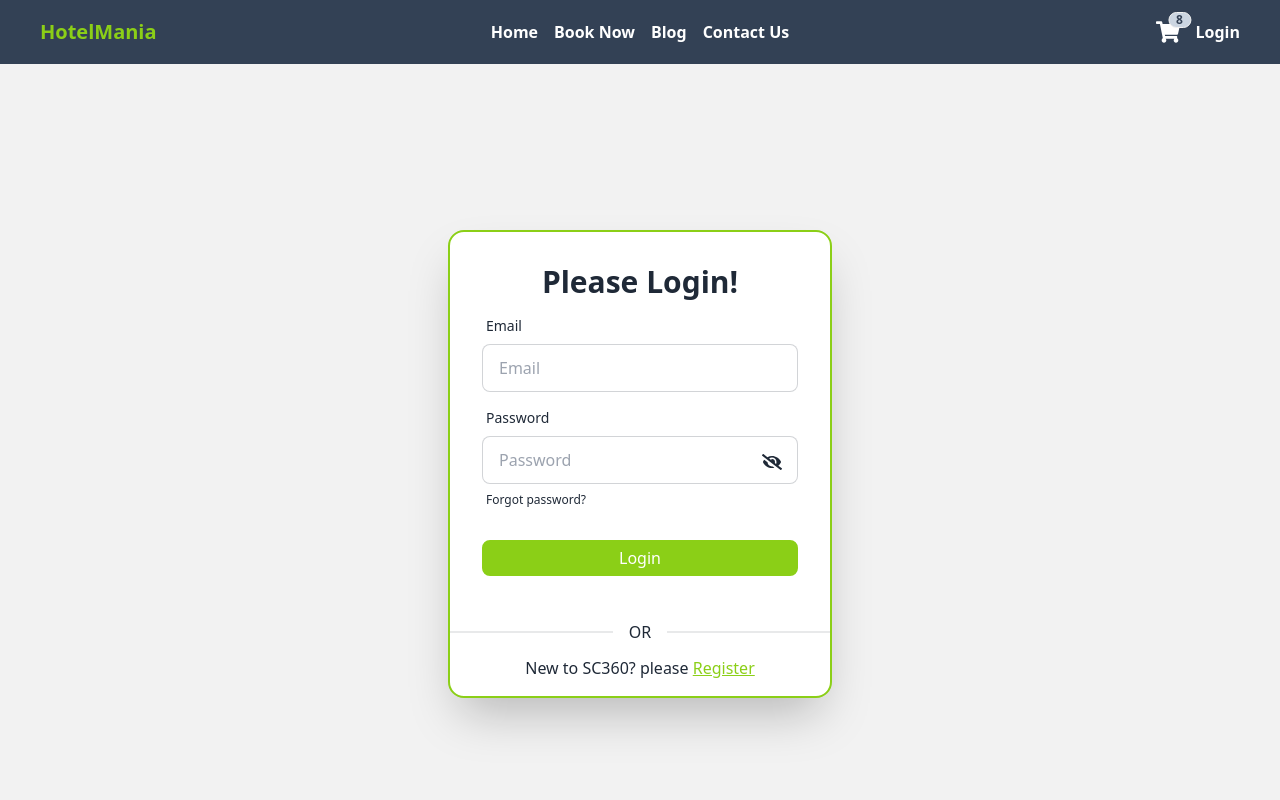
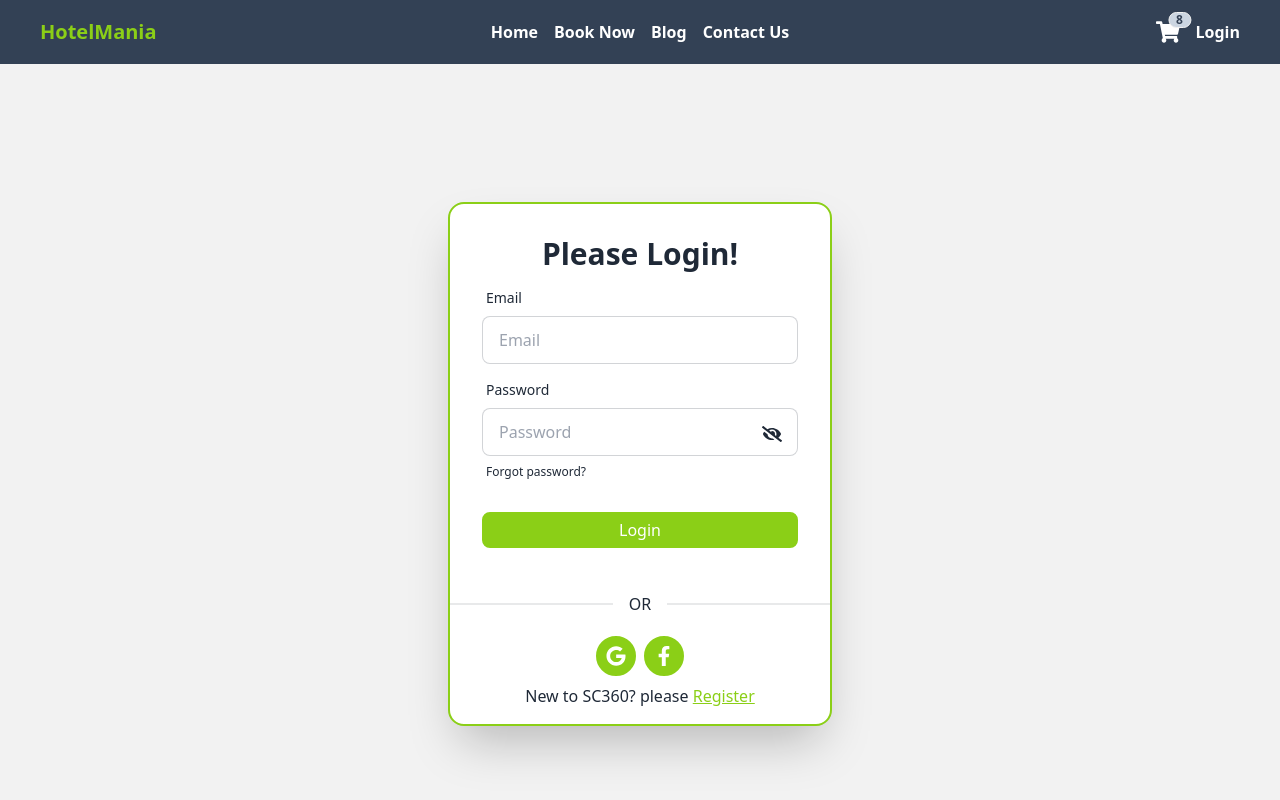
Before and after one commit to ihsajjad/hotel-mania-client, a React (Vite) app: page /login in a window 1280 px wide. Shown: the top 800 px of the page. Built offline with nearby package versions, Linux system fonts and the light colour scheme; no server answers.

Commit message:
added social login to the login page

```diff
--- a/src/pages/login/Login.jsx
+++ b/src/pages/login/Login.jsx
@@ -3,6 +3,7 @@ import { FaEye, FaEyeSlash } from "react-icons/fa";
 import { Link } from "react-router-dom";
 import { AuthContext } from "../../providers/AuthProvider";
 import { useForm } from "react-hook-form";
+import SocialLogin from "../../shared/socialLogin/SocialLogin";
 
 const Login = () => {
   const [error, setError] = useState("");
@@ -82,7 +83,7 @@ const Login = () => {
         </form>
 
         <div className="divider">OR</div>
-
+        <SocialLogin />
         <p className="text-center mb-4">
           New to SC360? please{" "}
           <Link to="/sign-up" className="underline text-[var(--main-color)]">
--- /dev/null
+++ b/src/shared/socialLogin/SocialLogin.jsx
@@ -0,0 +1,32 @@
+import { useContext } from "react";
+import { FaFacebookF, FaGoogle } from "react-icons/fa";
+import { AuthContext } from "../../providers/AuthProvider";
+
+const SocialLogin = () => {
+  const { googleSignIn } = useContext(AuthContext);
+
+  const handleGoogleLogin = () => {
+    console.log("inside the handleGoogleLogin");
+    googleSignIn()
+      .then((result) => {
+        const loggedUser = result.user;
+        console.log(loggedUser);
+      })
+      .catch((error) => console.log(error.message));
+  };
+  return (
+    <div className="flex items-center justify-center space-x-2 my-2">
+      <div
+        onClick={handleGoogleLogin}
+        className="rounded-full bg-[var(--main-color)] text-white p-2 text-xl hover:bg-transparent hover:text-[var(--main-color)] duration-500 border-2 border-[var(--main-color)]"
+      >
+        <FaGoogle />
+      </div>
+      <button className="rounded-full bg-[var(--main-color)] text-white p-2 text-xl hover:bg-transparent hover:text-[var(--main-color)] duration-500 border-2 border-[var(--main-color)]">
+        <FaFacebookF />
+      </button>
+    </div>
+  );
+};
+
+export default SocialLogin;
```
